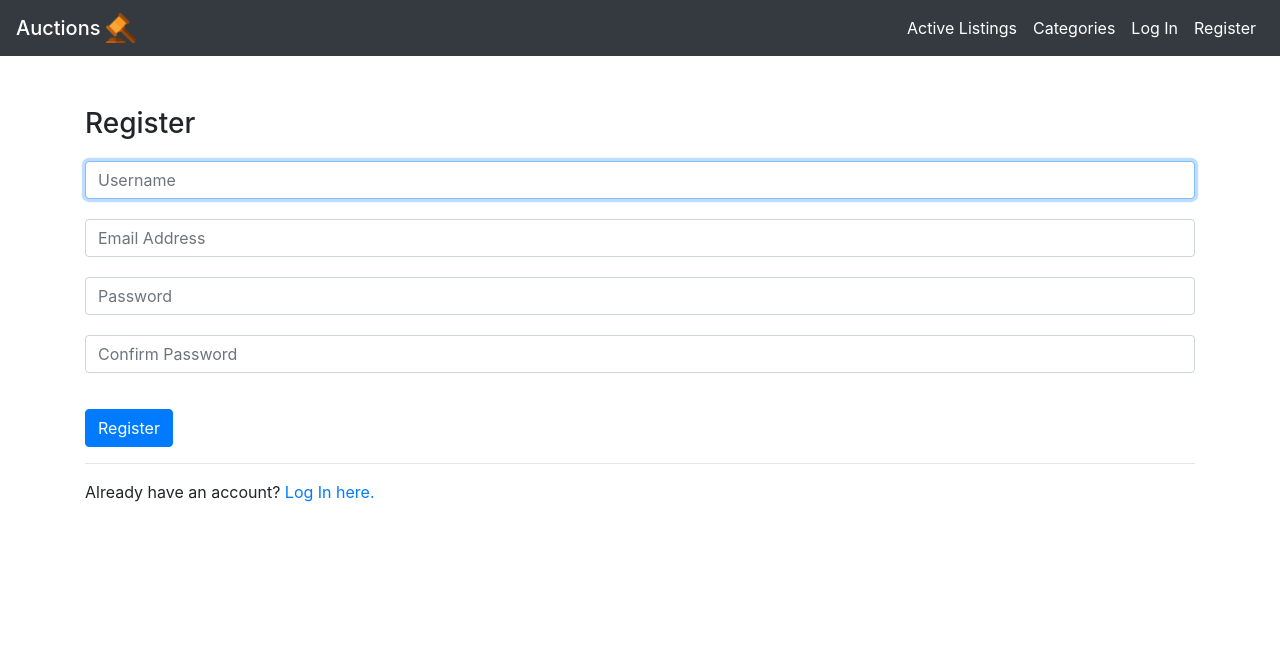
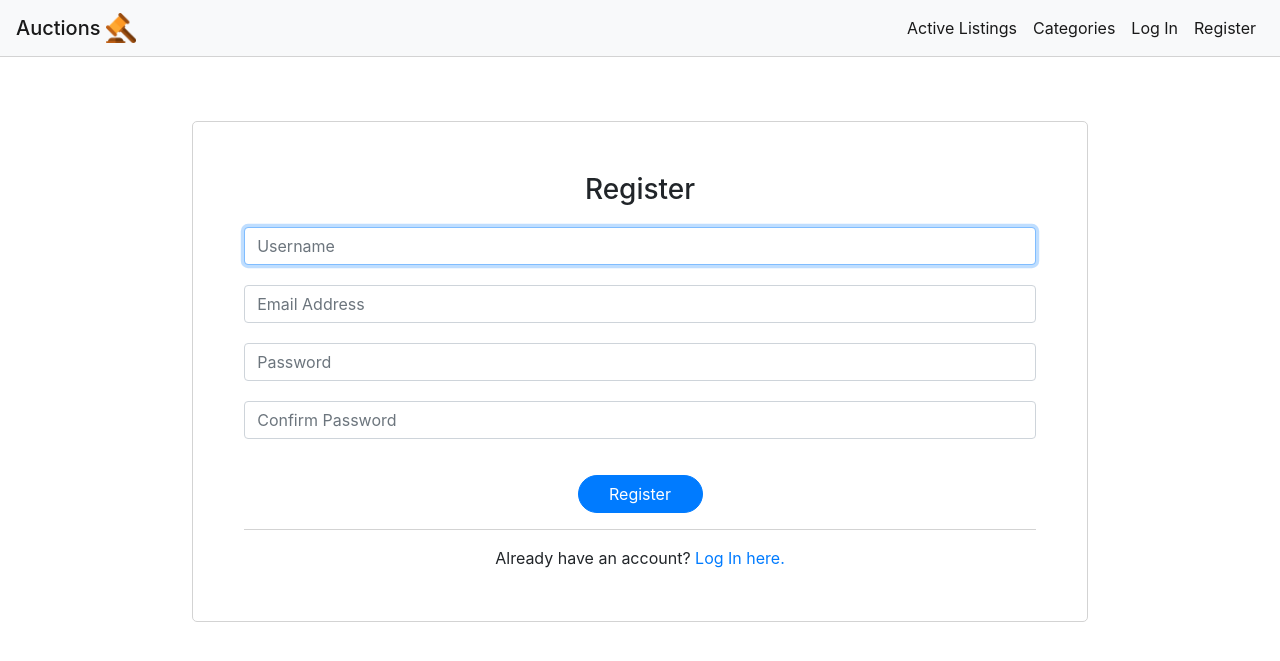
Before and after one commit to hatimpiplodwala/CS50W, a Django app: page /register in a window 1280 px wide. Shown: the top 661 px of the page. Run offline with Django 3.2, Linux system fonts and the light colour scheme; some libraries are stand-ins or nearby versions.

Commit message:
project2 style changes

```diff
--- a/Project-2/commerce/auctions/static/auctions/styles.css
+++ b/Project-2/commerce/auctions/static/auctions/styles.css
@@ -11,6 +11,23 @@
 
 .left{
     text-align: left;
+}
+
+.btn{
+    border-radius: 20px;
+    width: auto;
+    min-width: 125px;
+}
+
+.login{
+    margin-left: auto;
+    margin-right: auto;
+    margin-top: 5%;
+    padding: 4%;
+    max-width: 70%;
+    width: auto;
+    border: 1px solid lightgrey;
+    border-radius: 5px;
 }
 
 #listingpage, #categorypage{
@@ -27,11 +44,14 @@
     width: 300px;
     height: auto;
     overflow: hidden;
-    border: 2px solid lightgrey;
     text-align: left;
     max-width: 100%;
     max-height: 100%;
     object-fit: contain;
+}
+
+#listingpage > div{
+    border: 2px solid lightgrey;
 }
 
 #listingpage > p, #categorypage > p{
@@ -68,6 +88,9 @@ h5{
     margin-top: 10px;
 }
 
+hr{
+    border-top: 1px solid lightgrey;
+}
 img{
     margin-right: auto;
     margin-left: auto;
@@ -104,10 +127,14 @@ img{
 
 button{
     margin-top: 10px;
+    border-radius: 20px;
+    width: auto;
+    min-width: 125px;
 }
 
 textarea[name="comment"]{
-    width: 95%
+    width: 95%;
+    padding: 5px;
 }
 
 #listing > div > div > a{
@@ -128,3 +155,39 @@ div[class="clear-fix"]{
 div[class="clear-fix"] > img{
     margin-left: 0;
 }
+
+.navbar{
+    border-bottom: 1px solid lightgrey;
+}
+
+.funcbutton{
+    background-color: #0053a0;
+    font-weight: 400;
+    width: auto;
+    min-width: 150px;
+}
+
+.waitbutton{
+    background-color: white;
+    color: #0053a0;
+    font-weight: 400;
+    width: auto;
+    min-width: 150px;
+}
+
+.waitbutton:hover{
+    background-color: rgb(213, 230, 255);
+    color:#0053a0
+}
+
+button[name="category"]{
+    background-color: white;
+    border: 1px solid black;
+    border-radius: 5px;
+    font-weight: 500;
+}
+
+button[class = "navbar-toggler"]{
+    width: auto;
+    min-width: auto;
+}
--- a/Project-2/commerce/auctions/templates/auctions/create.html
+++ b/Project-2/commerce/auctions/templates/auctions/create.html
@@ -30,7 +30,7 @@
                     {% endfor %}
                 </select>
             </div>
-            <input class="btn btn-primary" type="submit" value="Create">
+            <input class="btn btn-primary funcbutton" type="submit" value="Create">
         </form>
         <hr>
     </div>
--- a/Project-2/commerce/auctions/templates/auctions/layout.html
+++ b/Project-2/commerce/auctions/templates/auctions/layout.html
@@ -14,7 +14,7 @@
         <link href="{% static 'auctions/styles.css' %}" rel="stylesheet">
     </head>
     <body>
-        <nav class="navbar navbar-expand-lg navbar-dark bg-dark">
+        <nav class="navbar navbar-expand-lg navbar-light bg-light">
             <span class="navbar-brand mb-0 h1">Auctions
                 <img src="{% static 'auctions/auction.png' %}" width="30" height="30" class="d-inline-block align-top" alt="auction logo">
             </span>
--- a/Project-2/commerce/auctions/templates/auctions/login.html
+++ b/Project-2/commerce/auctions/templates/auctions/login.html
@@ -6,7 +6,7 @@
         <div class="alert alert-danger" role="alert">{{ message }}</div>
     {% endif %}
 
-    <div class="container">
+    <div class="container login center">
         <h3>Login</h3>
         <form action="{% url 'login' %}" method="post">
             {% csrf_token %}
--- a/Project-2/commerce/auctions/templates/auctions/mylisting.html
+++ b/Project-2/commerce/auctions/templates/auctions/mylisting.html
@@ -28,7 +28,7 @@
                         <form action="{% url 'closebid' i.0.id %}" method="post">
                             {% csrf_token %}
                             <div class="center">
-                                <input type="submit" class="btn btn-primary" value="Close Bid">
+                                <input type="submit" class="btn btn-primary funcbutton" value="Close Bid">
                             </div>
                         </form>
                     {% endif %}
--- a/Project-2/commerce/auctions/templates/auctions/register.html
+++ b/Project-2/commerce/auctions/templates/auctions/register.html
@@ -6,7 +6,7 @@
         <div class="alert alert-danger" role="alert">{{ message }}</div>
     {% endif %}
 
-    <div class="container" id="loginfield">
+    <div class="container login center">
         <h3>Register</h3>
         <form action="{% url 'register' %}" method="post">
             {% csrf_token %}
--- a/Project-2/commerce/auctions/templates/auctions/watchlist.html
+++ b/Project-2/commerce/auctions/templates/auctions/watchlist.html
@@ -22,7 +22,7 @@
                     {% if user.is_authenticated %}
                         <form class="center" action="{% url 'viewwatchlist' %}" method="post">
                             {% csrf_token %}
-                            <button class="btn btn-primary" name="itemtochange" value={{i.0.id}}>
+                            <button class="btn btn-primary waitbutton" name="itemtochange" value={{i.0.id}}>
                                 Remove from Watchlist
                             </button>
                         </form>
```
Also changed, not shown: Project-2/commerce/auctions/templates/auctions/listing.html (+5 -5 lines), Project-2/commerce/db.sqlite3.
